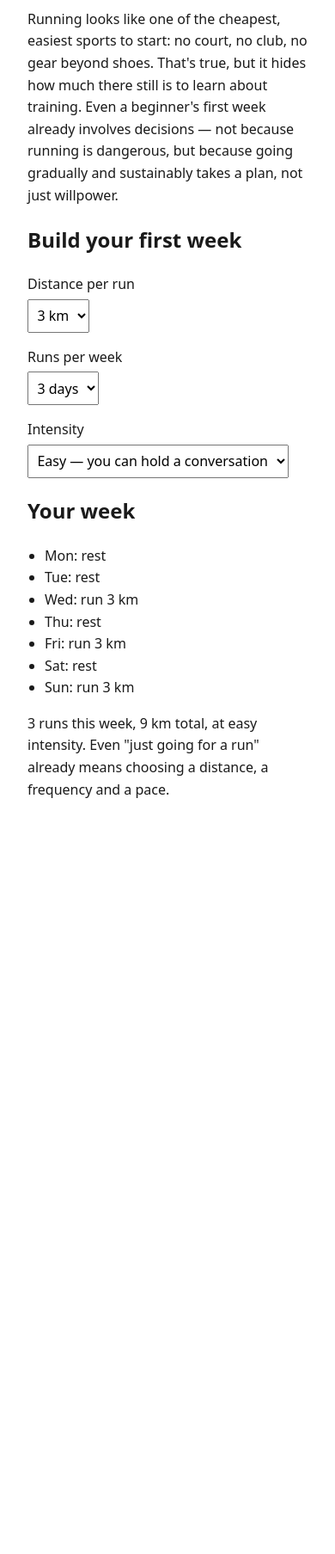
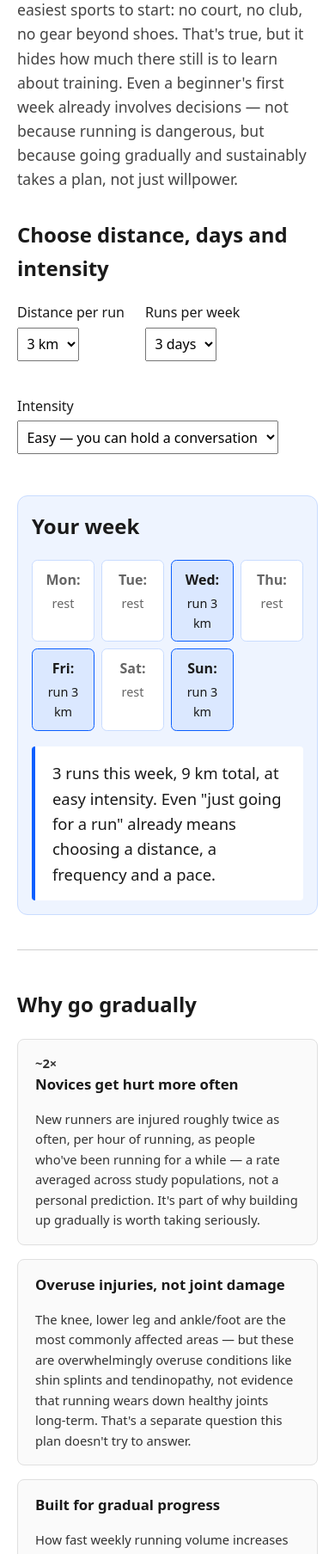
Before and after one commit to comp4020-agentic-coding-studio/comp4020-ass1-BobDuke31, a website built with Vite: page index.html in a window 390 px wide. Shown: the part 193-2000 px from the top of the page at 86% size. Before the commit the page ends 1172 px from the top, so only its background shows below. Built offline with nearby package versions, Linux system fonts and the light colour scheme.

Commit message:
Redesign first-week page around evidence and a clearer plan reveal
Add hedged evidence cards from research/injury-evidence.md, make the
weekly plan output a prominent panel, fix the duplicate-feeling
heading, and stack evidence cards vertically on mobile.

```diff
--- a/index.html
+++ b/index.html
@@ -13,19 +13,21 @@
       </nav>
     </header>
     <main>
-      <h1>Build your first week of running</h1>
-      <p>
-        Running looks like one of the cheapest, easiest sports to start: no
-        court, no club, no gear beyond shoes. That's true, but it hides how
-        much there still is to learn about training. Even a beginner's first
-        week already involves decisions — not because running is dangerous,
-        but because going gradually and sustainably takes a plan, not just
-        willpower.
-      </p>
+      <div class="hero">
+        <h1>Build your first week of running</h1>
+        <p class="lede">
+          Running looks like one of the cheapest, easiest sports to start: no
+          court, no club, no gear beyond shoes. That's true, but it hides how
+          much there still is to learn about training. Even a beginner's
+          first week already involves decisions — not because running is
+          dangerous, but because going gradually and sustainably takes a
+          plan, not just willpower.
+        </p>
+      </div>
 
       <section aria-labelledby="builder-heading">
-        <h2 id="builder-heading">Build your first week</h2>
-        <form data-testid="plan-form">
+        <h2 id="builder-heading">Choose distance, days and intensity</h2>
+        <form data-testid="plan-form" class="builder-fields">
           <div class="field">
             <label for="distance-input">Distance per run</label>
             <select id="distance-input" data-testid="distance-input">
@@ -58,10 +60,50 @@
         </form>
       </section>
 
-      <section aria-labelledby="plan-heading">
+      <section aria-labelledby="plan-heading" class="reveal">
         <h2 id="plan-heading">Your week</h2>
         <ul data-testid="weekly-plan"></ul>
         <p data-testid="summary"></p>
+      </section>
+
+      <section aria-labelledby="why-heading" class="evidence">
+        <h2 id="why-heading">Why go gradually</h2>
+        <div class="evidence-grid">
+          <article class="evidence-card">
+            <p class="evidence-stat">~2×</p>
+            <h3>Novices get hurt more often</h3>
+            <p>
+              New runners are injured roughly twice as often, per hour of
+              running, as people who've been running for a while — a rate
+              averaged across study populations, not a personal prediction.
+              It's part of why building up gradually is worth taking
+              seriously.
+            </p>
+          </article>
+          <article class="evidence-card">
+            <h3>Overuse injuries, not joint damage</h3>
+            <p>
+              The knee, lower leg and ankle/foot are the most commonly
+              affected areas — but these are overwhelmingly overuse
+              conditions like shin splints and tendinopathy, not evidence
+              that running wears down healthy joints long-term. That's a
+              separate question this plan doesn't try to answer.
+            </p>
+          </article>
+          <article class="evidence-card">
+            <h3>Built for gradual progress</h3>
+            <p>
+              How fast weekly running volume increases shows an association
+              with injury risk in the research, though that evidence is
+              rated low-quality and meant to be treated cautiously rather
+              than as a firm rule. Recognised programmes like the NHS's
+              Couch to 5K increase running time slowly, add a rest day
+              between every run, and treat warm-up and cool-down as
+              standard — the plan above spreads rest the same way once you
+              choose how many days to run.
+            </p>
+          </article>
+        </div>
       </section>
     </main>
     <script type="module" src="./main.ts"></script>
--- a/styles.css
+++ b/styles.css
@@ -7,12 +7,33 @@ body {
 }
 
 main {
-  max-width: 40rem;
+  max-width: 48rem;
   margin: 0 auto;
 }
 
 a {
   color: #0b5fff;
+}
+
+.hero {
+  margin-block-end: 2rem;
+}
+
+.hero h1 {
+  font-size: 2.25rem;
+  margin-block-end: 0.75rem;
+}
+
+.lede {
+  max-width: 34rem;
+  font-size: 1.1rem;
+  color: #444;
+}
+
+.builder-fields {
+  display: flex;
+  flex-wrap: wrap;
+  gap: 1.5rem;
 }
 
 .field {
@@ -28,6 +49,122 @@ select {
   width: fit-content;
 }
 
+.reveal {
+  margin-block: 2rem;
+  padding: 1.5rem;
+  border-radius: 0.75rem;
+  background: #eef4ff;
+  border: 1px solid #c9dcff;
+}
+
+.reveal h2 {
+  margin-block-start: 0;
+  font-size: 1.5rem;
+}
+
 [data-testid="weekly-plan"] {
-  padding-inline-start: 1.25rem;
+  display: grid;
+  grid-template-columns: repeat(auto-fit, minmax(4.5rem, 1fr));
+  gap: 0.5rem;
+  padding: 0;
+  margin-block-end: 1rem;
+  list-style: none;
 }
+
+.plan-day {
+  display: flex;
+  flex-direction: column;
+  gap: 0.15rem;
+  padding: 0.6rem 0.5rem;
+  border: 1px solid #c9dcff;
+  border-radius: 0.4rem;
+  background: #fff;
+  text-align: center;
+}
+
+.plan-day-name {
+  font-weight: 600;
+}
+
+.plan-day-name::after {
+  content: ":";
+}
+
+.plan-day-detail {
+  font-size: 0.9rem;
+}
+
+.plan-day-run {
+  border-color: #0b5fff;
+  background: #dbe8ff;
+}
+
+.plan-day-rest {
+  color: #666;
+}
+
+[data-testid="summary"] {
+  margin-block-end: 0;
+  padding: 1rem 1.25rem;
+  border-inline-start: 0.3rem solid #0b5fff;
+  border-radius: 0.25rem;
+  background: #fff;
+  font-size: 1.15rem;
+  font-weight: 500;
+}
+
+.evidence {
+  margin-block-start: 2.5rem;
+  padding-block-start: 1.5rem;
+  border-block-start: 1px solid #d0d0d0;
+}
+
+.evidence-grid {
+  display: grid;
+  grid-template-columns: repeat(auto-fit, minmax(14rem, 1fr));
+  gap: 1rem;
+  margin-block-start: 1.25rem;
+}
+
+.evidence-card {
+  padding: 1rem 1.25rem;
+  border: 1px solid #e0e0e0;
+  border-radius: 0.5rem;
+  background: #fafafa;
+}
+
+.evidence-card h3 {
+  margin-block: 0 0.4rem;
+  font-size: 1.05rem;
+}
+
+.evidence-card p {
+  margin-block-end: 0;
+  font-size: 0.92rem;
+  color: #333;
+}
+
+.evidence-stat {
+  margin-block: 0 0.25rem;
+  font-size: 1.75rem;
+  font-weight: 700;
+  color: #0b5fff;
+}
+
+@media (width <= 480px) {
+  body {
+    padding: 1.25rem;
+  }
+
+  .hero h1 {
+    font-size: 1.6rem;
+  }
+
+  .reveal {
+    padding: 1rem;
+  }
+
+  .evidence-grid {
+    grid-template-columns: 1fr;
+  }
+}
--- a/ui.ts
+++ b/ui.ts
@@ -27,7 +27,17 @@ export function initPlanBuilder(doc: Document): void {
     planList.replaceChildren(
       ...plan.days.map((planDay) => {
         const item = doc.createElement("li");
-        item.textContent = planDay.isRunDay ? `${planDay.day}: run ${distanceKm} km` : `${planDay.day}: rest`;
+        item.className = `plan-day ${planDay.isRunDay ? "plan-day-run" : "plan-day-rest"}`;
+
+        const name = doc.createElement("span");
+        name.className = "plan-day-name";
+        name.textContent = planDay.day;
+
+        const detail = doc.createElement("span");
+        detail.className = "plan-day-detail";
+        detail.textContent = ` ${planDay.isRunDay ? `run ${distanceKm} km` : "rest"}`;
+
+        item.append(name, detail);
         return item;
       }),
     );
```
